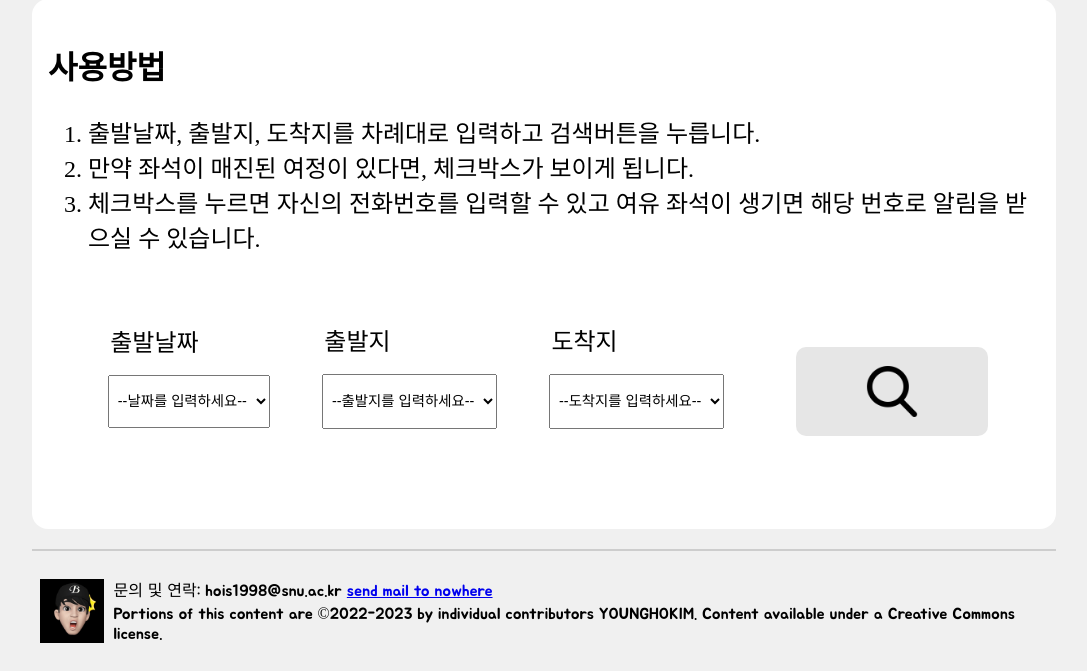
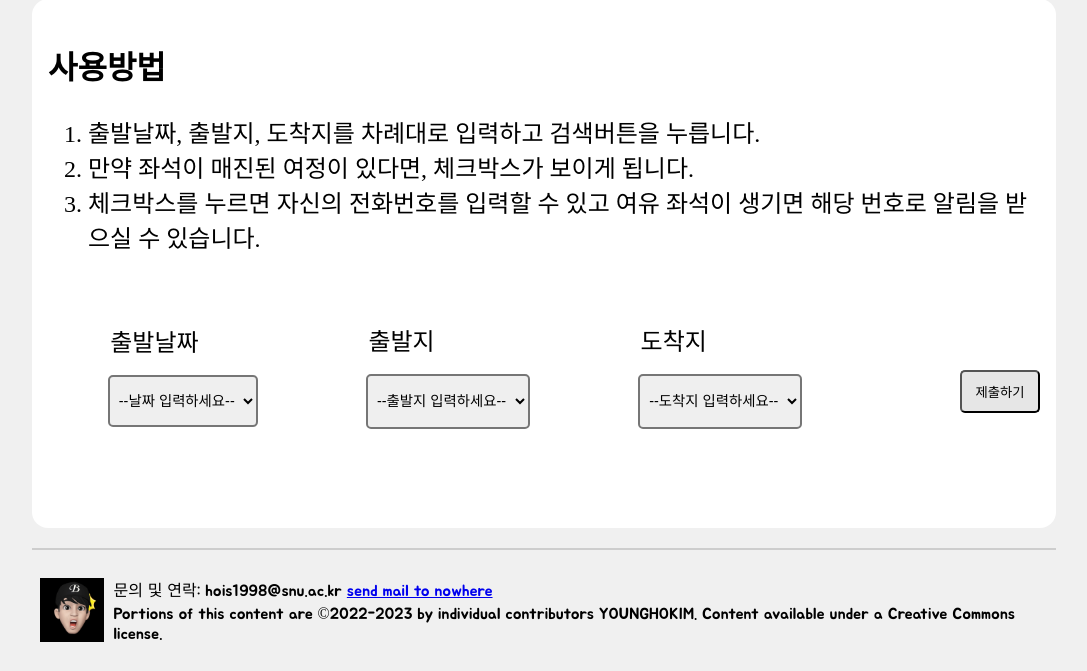
Before and after one commit to younghoSNU/webApp, a web app: file expressBusSeatAlarm/index.html in a window 1280 px wide. Shown: the part 181-852 px from the top of the page, without its empty margins (0-1087 px from the left). Run offline with its HTML, style and script files only (its server is not run), Linux system fonts and the light colour scheme; some web fonts are replaced.

Commit message:
모바일 화면에서도 보이도록 css 바꾸고 있고 date수정 중

```diff
--- a/expressBusSeatAlarm/css/style.css
+++ b/expressBusSeatAlarm/css/style.css
@@ -4,7 +4,6 @@ html {
 }
 
 body {
-    width: 80%;
     margin: 0 2em;
     background-color: #f0f0f0;
 }
@@ -44,7 +43,6 @@ p {
     display: table-cell;
     max-width: 10vw;
     min-width: 80px;
-    height: 10vw;
     margin: 1em;
 }
 
@@ -77,10 +75,9 @@ footer {
 }
 
 .search-container {
-    background-color: #e6e6e6;
-    border-radius: 10px 10px;
+    /* border-radius: 10px 10px;
     width: max(100px, 15vw);
-    height: max(50px, 7vw);
+    height: max(50px, 7vw); */
     justify-content: center;
     align-items: center;
 }
@@ -93,6 +90,7 @@ footer {
     display: flex;
     flex-direction: row;
     justify-content: space-between;
+    align-items: center;
 }
 
 
@@ -111,7 +109,7 @@ footer {
 
 
 
-ul.main-menu {
+.main-search-menu {
     width: 70%;
     display: flex;
     justify-content: space-between;
@@ -123,13 +121,7 @@ ul.main-menu {
     padding-bottom: 2%;
 }
 
-div.main-button {
-    display: flex;
-    width: 30%;
-    justify-content: center;
-    align-items: center;
-    margin: 1em;
-}
+
 
 select {
     font-size: 0.9rem;
@@ -137,6 +129,8 @@ select {
   	min-height: 2em;
   	max-width: 25em;
     margin: 1em auto;
+    border-width: 2px;
+    border-radius: 5px;
 }
 
 /* #bar {
@@ -206,3 +200,60 @@ select {
     border-radius: 15px 15px;
 	background: #21242d url('../img/Wedges-3s-200px.gif') no-repeat center;
 }
+
+.main-button {
+    background-color:#e6e6e6;
+    width: max(5vw, 80px);
+    border-radius: 5px;
+    align-items: center;
+    justify-content: center;
+    padding: 10px 0;
+}
+
+.main-button:hover {
+    border-color: yellow;
+}
+@media (width <= 1024px) {
+    .search-menu {
+        display: block;
+        justify-content: space-between;
+    }
+
+    .main-search-menu {
+        display: block;
+    }
+
+    body {
+        margin: 0 1rem;
+    }
+
+    select {
+        font-size: 0.9rem;
+        padding: 0.8em 0.2em;
+        min-height: 1em;
+        width: min(60vw, 180px);
+        margin: 1em auto;
+    }
+
+
+
+    .search-container {
+        display: flex;
+        justify-content: right;
+        padding: 0 1em;
+    }
+}
+
+@media (width > 1024px) {
+    body {
+        width: 80%;
+    }
+
+    div.main-button {
+        display: flex;
+        width: 30%;
+        justify-content: center;
+        align-items: center;
+        margin: 1em;
+    }
+}
--- a/expressBusSeatAlarm/index.html
+++ b/expressBusSeatAlarm/index.html
@@ -37,18 +37,17 @@
             </ol>
         </div>
         <form class="search-menu">
-            <ul class="main-menu row">
-
+            <ul class="main-search-menu row">
                 <li>
                     <p>출발날짜</p>
                     <select id="date-select" required>
-                        <option value="">--날짜를 입력하세요--</option>
+                        <option value="">--날짜 입력하세요--</option>
                     </select>
                 </li>
                 <li>
                     <p>출발지</p>
                     <select id="dprt-select" required>
-                        <option value="">--출발지를 입력하세요--</option>
+                        <option value="">--출발지 입력하세요--</option>
                         <option value="아산온양">아산온양</option>
                         <option value="배방정류소">배방정류소</option>
                         <option value="아산서부(호서대)">아산서부(호서대)</option>
@@ -58,17 +57,21 @@
                 <li>
                     <p>도착지</p>
                     <select id="arvl-select" required>
-                        <option value="">--도착지를 입력하세요--</option>
+                        <option value="">--도착지 입력하세요--</option>
                         <option value="서울경부">서울고속버스터미널</option>
                     </select>
                 </li>
             </ul>
-            <div class="main-button row">
-                <!-- <i class="normal-size-image" src="img/search.png"></i> -->
+            <div class="search-container">
+                <input type="submit" class="main-button  row" value="제출하기">
+            </div>
+
+            <!-- <div class="main-button row">
+                <i class="normal-size-image" src="img/search.png"></i>
                 <div class="search-container row">
                     <input type="image" src="img/search.png" class="search" value="검색"/>
                 </div>
-            </div>
+            </div> -->
             <!-- button을 div에 넣어주지 않으면 ul과 상호작용하기 불편하다. -->
         </form>
         <form class="itnr-form hidden">
@@ -95,5 +98,6 @@
     </footer>
     <script src="./js/main.js" type="module"></script>
     <script src="./js/dprtDate.js"></script>
+    <script src="./js/mobileViewport.js"></script>
 </body>
 </html>
--- a/expressBusSeatAlarm/js/dprtDate.js
+++ b/expressBusSeatAlarm/js/dprtDate.js
@@ -13,6 +13,8 @@ let date5 = new Date(date0.getTime()+PLUS_A_DAY*5);
 let date6 = new Date(date0.getTime()+PLUS_A_DAY*6);
 let dateArr = [date0, date1, date2, date3, date4, date5, date6];
 
+console.log(date0);
+
 let frmDates = '';
 
 for (const [idx, date] of dateArr.entries()) {
--- /dev/null
+++ b/expressBusSeatAlarm/js/mobileViewport.js
@@ -0,0 +1,8 @@
+const mainMenuUl = document.querySelector(`.main-search-menu`);
+
+const MOBILE_WIDTH = 1024;
+const ROW_CLASS_NM = 'row';
+
+if (window.screen.width <= MOBILE_WIDTH) {
+    mainMenuUl.classList.remove(ROW_CLASS_NM);
+}
```
